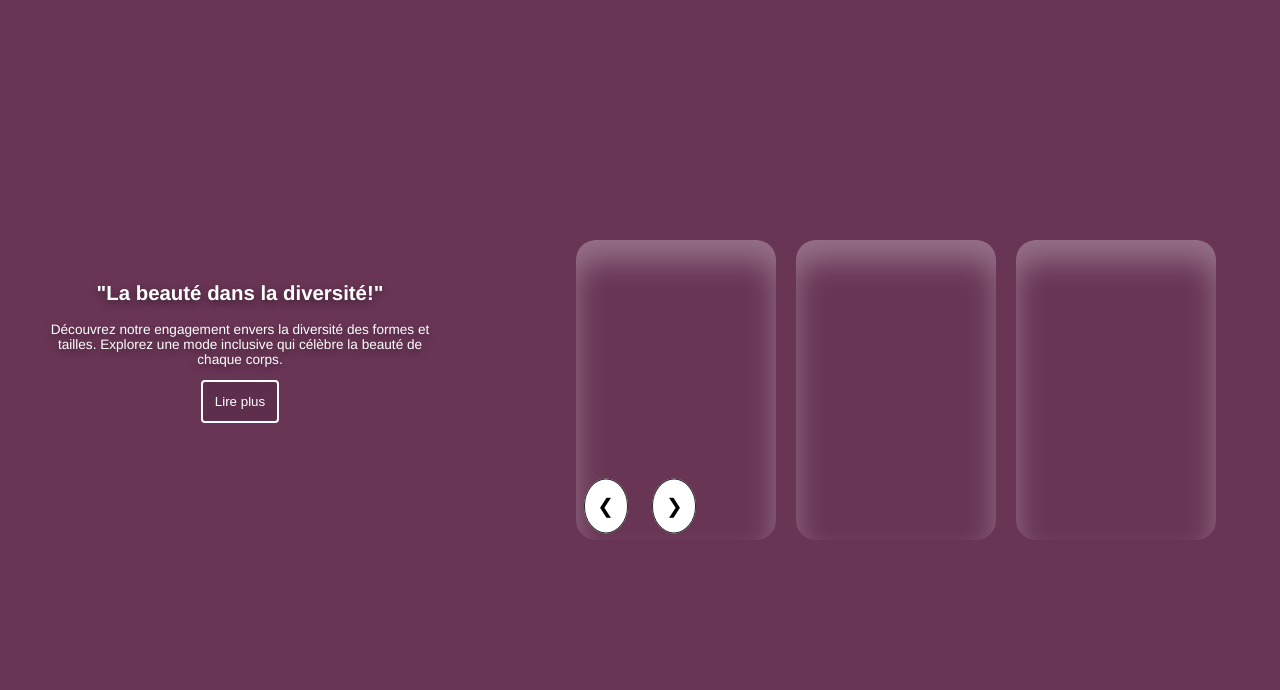
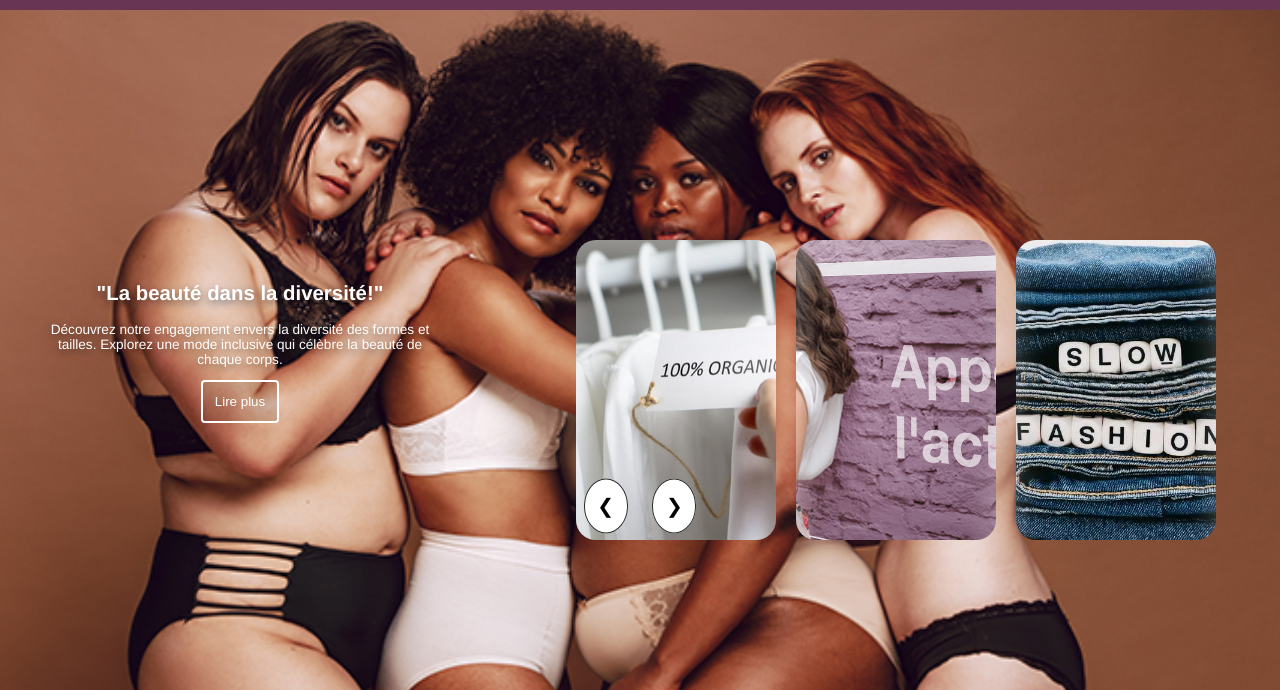
Before and after one commit to Nanwokan/Green-Mode, a plain HTML site: page gmod association.html in a window 1280 px wide. Shown: the part 110-800 px from the top of the page. Drawn offline with nearby package versions, Linux system fonts and the light colour scheme.

Commit message:
Update gmod association.html
changement d'url

```diff
--- a/gmod association.html
+++ b/gmod association.html
@@ -27,7 +27,7 @@
 
     <main>
         <div class='slider'>
-            <div class='item' style="background-image: url('../Images/main slider/27ae.jpg')">
+            <div class='item' style="background-image: url('https://github.com/Nanwokan/Green-Mode/blob/main/OneDrive/Images/main%20slider/27ae.jpg')">
                 <div class='content'>
                     <h2 class='title'>"Atelier recyclage"</h2>
                     <p class='description'>Apprenez à recycler vos vêtements et à réduire votre empreinte
@@ -36,7 +36,7 @@
                     <button>Lire Plus</button>
                 </div>
             </div>
-            <div class='item' style="background-image: url('../Images/main slider/diversite-corporelle.jpg')">
+            <div class='item' style="background-image: url('https://github.com/Nanwokan/Green-Mode/blob/main/OneDrive/Images/main%20slider/diversite-corporelle.jpg')">
                 <div class='content'>
                     <h2 class='title'>"La beauté dans la diversité!"</h2>
                     <p class='description'> Découvrez notre engagement envers la diversité des formes et tailles.
@@ -44,7 +44,7 @@
                     <button>Lire plus</button>
                 </div>
             </div>
-            <div class='item' style="background-image: url('../Images/main slider/les_francais_et_la_mode_durable.jpg')">
+            <div class='item' style="background-image: url('https://github.com/Nanwokan/Green-Mode/blob/main/OneDrive/Images/main%20slider/les_francais_et_la_mode_durable.jpg')">
                 <div class='content'>
                     <h2 class='title'>"Eco-Style !"</h2>
                     <p class='description'> Un style idéale et complet sans déchet pour la planète </p>
@@ -52,7 +52,7 @@
                 </div>
             </div>
             <div class='item'
-                style="background-image: url('../Images/main slider/72c0b2_80729e346aed4c60b70b7c871c00efa4~mv2.png')">
+                style="background-image: url('https://github.com/Nanwokan/Green-Mode/blob/main/OneDrive/Images/main%20slider/72c0b2_80729e346aed4c60b70b7c871c00efa4~mv2.png')">
                 <div class='content'>
                     <h2 class='title'>"Appel à l'action!"</h2>
                     <p class='description'>
@@ -61,7 +61,7 @@
                     <button>Lire plus</button>
                 </div>
             </div>
-            <div class='item' style="background-image: url('../Images/main slider/Slow-Fashion-vs-Fast-Fashion.jpg')">
+            <div class='item' style="background-image: url('https://github.com/Nanwokan/Green-Mode/blob/main/OneDrive/Images/main%20slider/Slow-Fashion-vs-Fast-Fashion.jpg')">
                 <div class='content'>
                     <h2 class='title'>"Slow Fashion"</h2>
                     <p class='description'>
```
